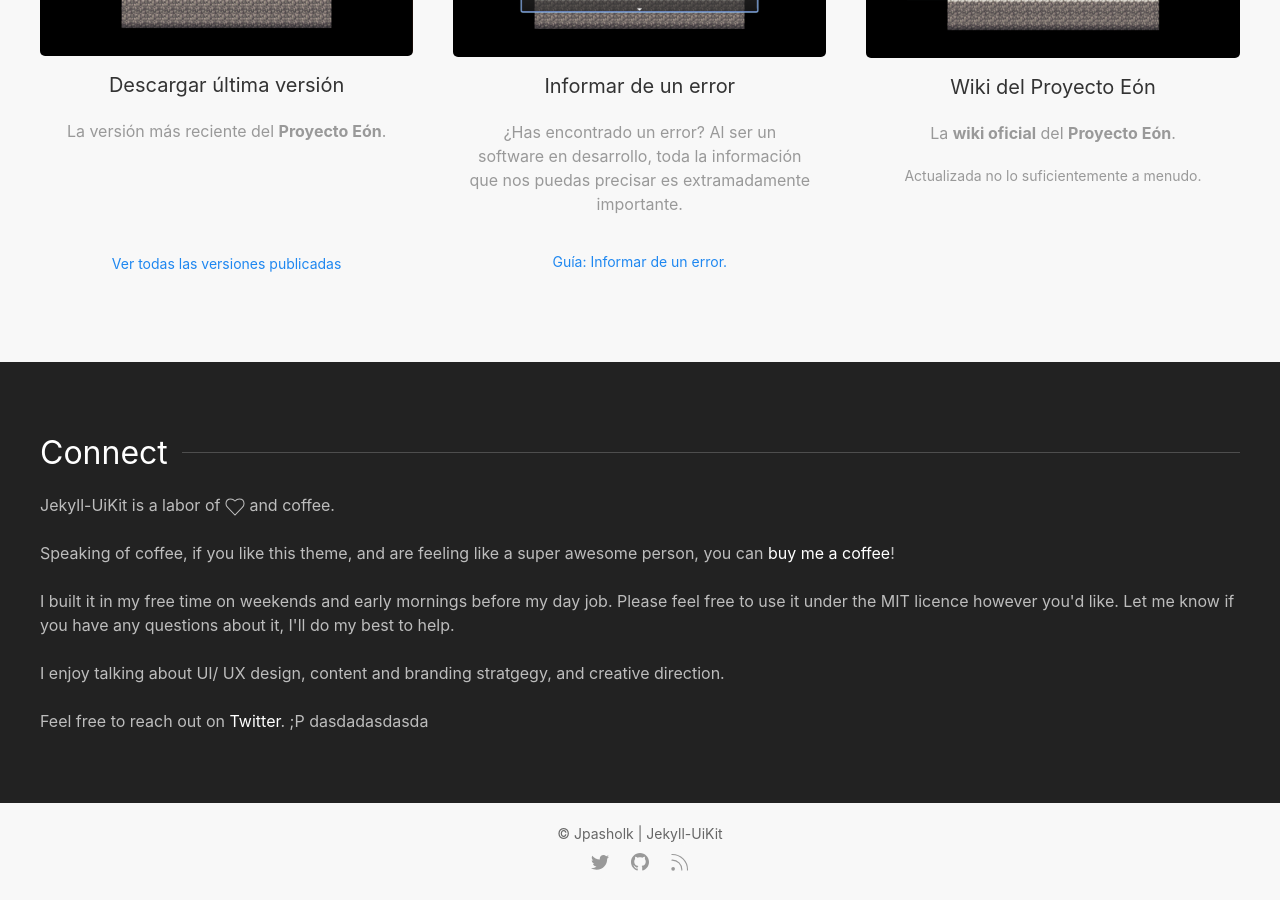
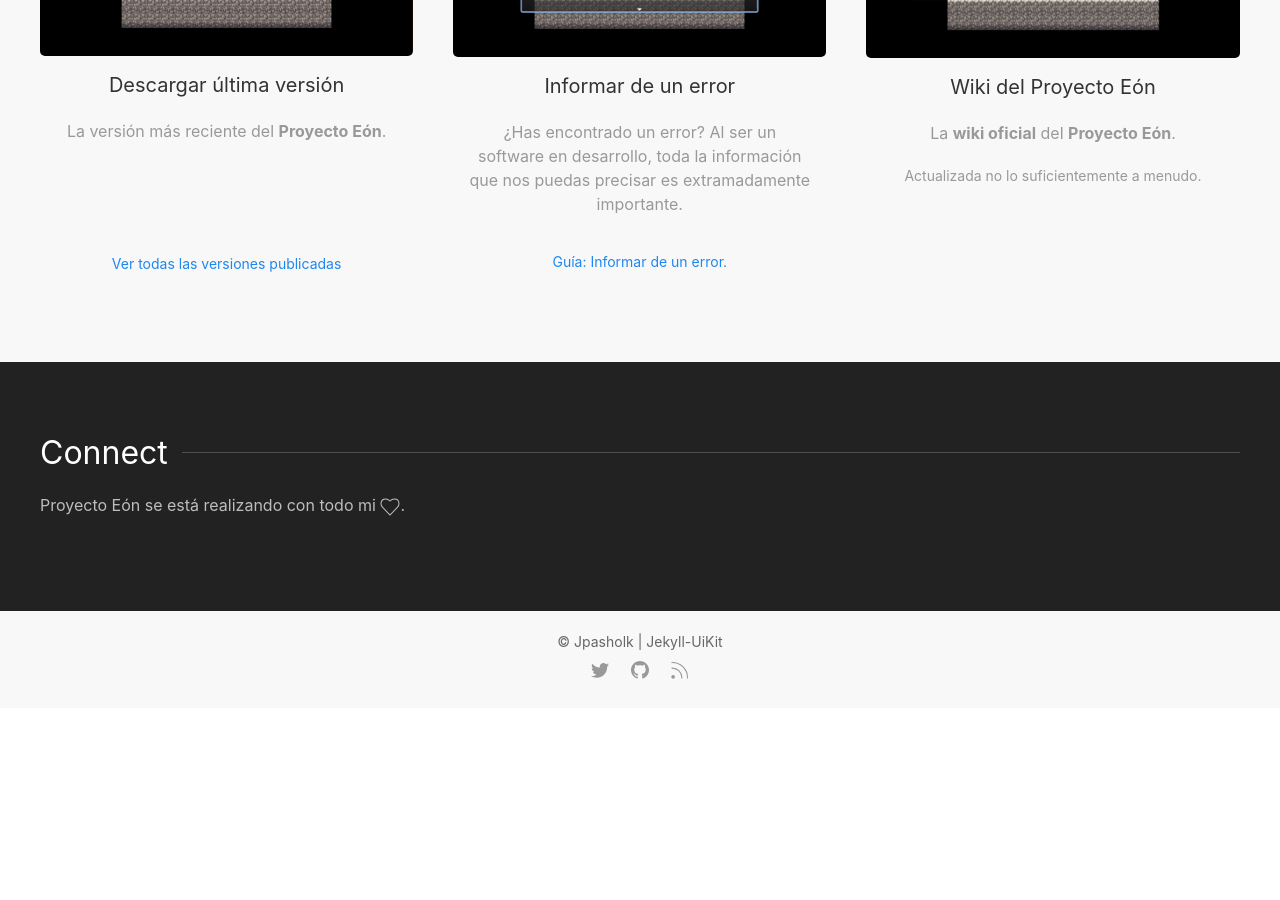
Before and after one commit to Throyd/eonproject, a Jekyll site: the page built from index.html, in a window 1280 px wide and 900 px high, scrolled down 755 px. Built offline with Jekyll 4.4.1, drawn with Linux system fonts in a browser that asks for light colours; nearby versions of some CDN libraries; the list of posts is cut into pages by our own code; comment, search, counter and statistics services are not loaded; a style sheet for code colours, icons or effects is not loaded; after the commit the page ends 1463 px from its top, so only the background shows below that.

Commit message:
Update home.html

```diff
--- a/_layouts/home.html
+++ b/_layouts/home.html
@@ -62,23 +62,15 @@ layout: default
       </div>
     </div>
 
-    <div id="Connect" class="uk-section uk-section-secondary">
+    <div id="Sobre nosotros" class="uk-section uk-section-secondary">
       <div class="uk-container">
         <h2 class="uk-heading-line"><span>Connect</span></h2>
         <div class="uk-grid-match uk-child-width-1-1@m" uk-grid>
           <div>
             <p>
-              Jekyll-UiKit is a labor of <span uk-icon="icon: heart"></span> and coffee.
+              <stron>Proyecto Eón</strong> se está realizando con todo mi <span uk-icon="icon: heart"></span>.
               <br><br>
-              Speaking of coffee, if you like this theme, and are feeling like a super awesome person, you can <a href="https://www.buymeacoffee.com/jpasholk">buy me a coffee</a>!
-              <br><br>
-              I built it in my free time on weekends and early mornings before my day job. Please feel free to use it under the MIT licence however you'd like. Let me know if you have any questions about it, I'll do my best to help.
-              <br><br>
-              I enjoy talking about UI/ UX design, content and branding stratgegy, and creative direction.
-              <br><br>
-              Feel free to reach out on <a href="https://twitter.com/{{site.twitter}}">Twitter</a>. ;P
-              dasdadasdasda
-            </p>
+             </p>
           </div>
         </div>
       </div>
```
